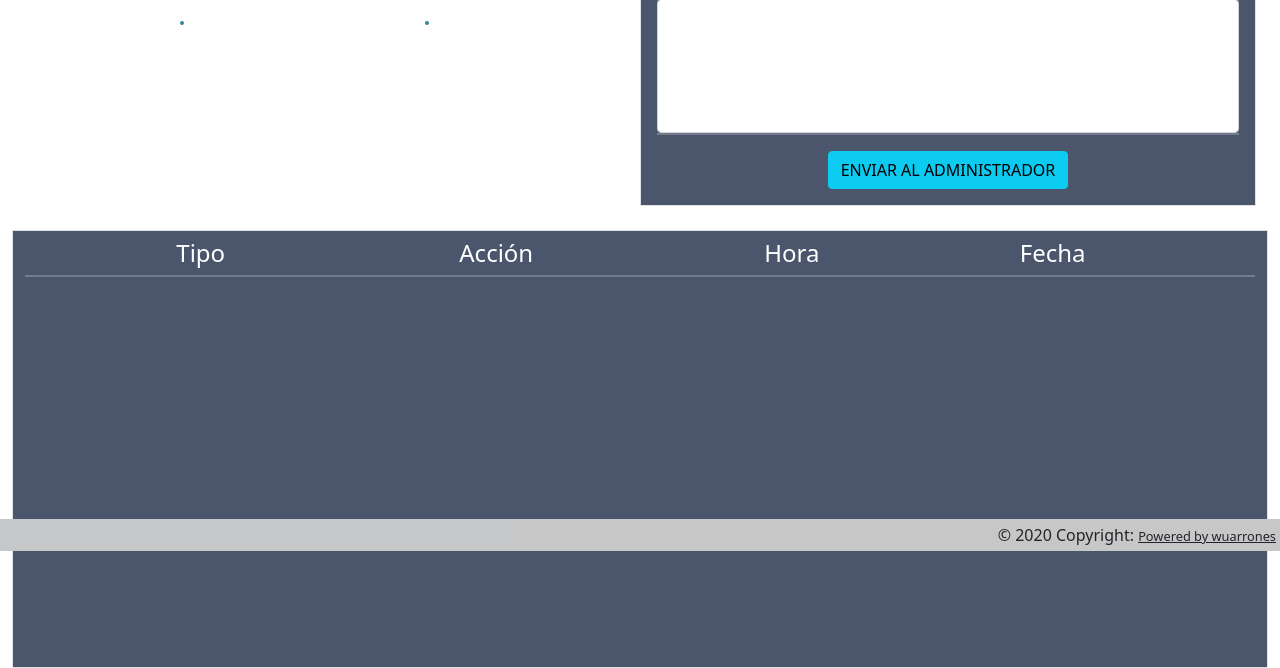
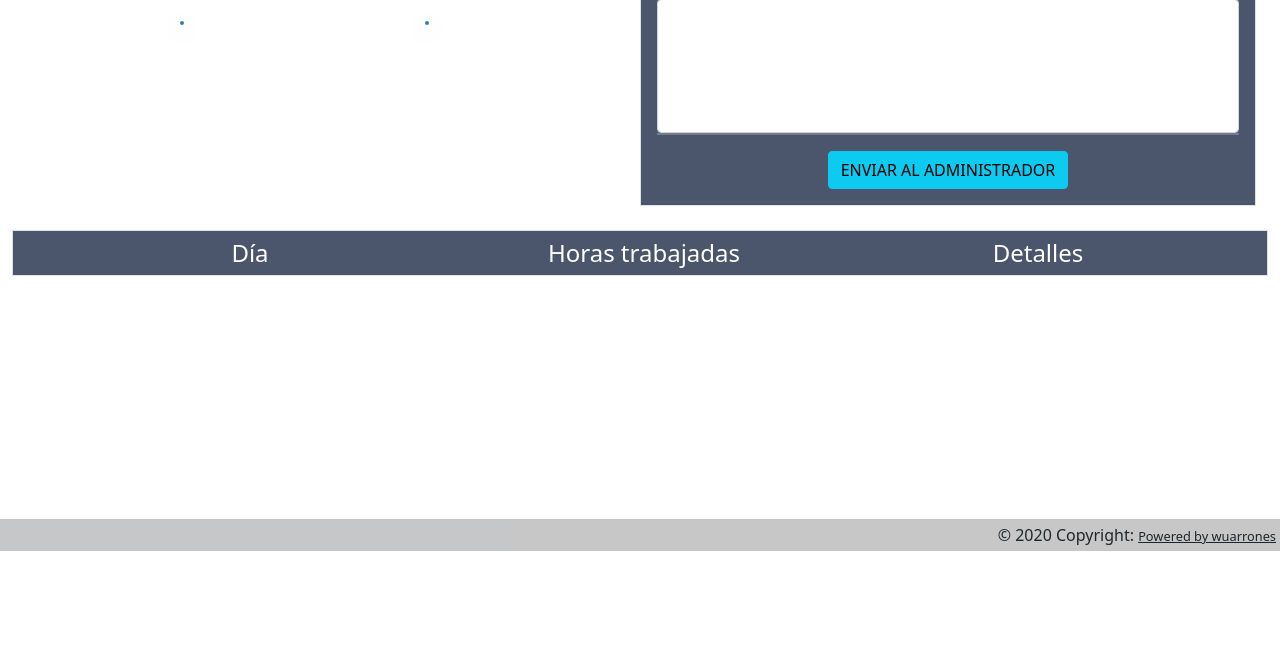
Before and after one commit to SSP-Projects/ProjectX, a Django app: template users_management/templates/middle/home.html in a window 1280 px wide. Shown: the part 249-917 px from the top of the page. After the commit the page ends 800 px from the top, so only its background shows below. Run offline with Django 3.2, Linux system fonts and the light colour scheme; the template is opened without the code that fills it: values that come from a table or form of the project are taken from there, others are empty; some libraries are stand-ins or nearby versions.

Commit message:
before merge

```diff
--- a/static/js/home.js
+++ b/static/js/home.js
@@ -1,6 +1,6 @@
-var textToShowInModal = "default"
-var data = {}
-var workingStatus
+var textToShowInModal = "default";
+var data = {};
+var workingStatus;
 
 function confirmation_modal_event_function(event) {
     //var button = $(event.relatedTarget) // Button that triggered the modal
@@ -8,55 +8,59 @@ function confirmation_modal_event_function(event) {
     //document.getElementById("type").value = recipient
     //var modal = $(this)
     //console.log(modal.find('.modal-title'))
-    $("#modal_title").text(textToShowInModal)
+    $("#modal_title").text(textToShowInModal);
 }
 
 function on_click_work_button_event_function(event) {
-    console.log(workingStatus)
+    console.log(workingStatus);
     if (workingStatus == "isntWorking") {
         data = {
-            'state': 0,
-            'interaction_type': "work",
-        }
-        textToShowInModal = "¿Entrar al trabajo?"
+            state: 0,
+            interaction_type: "work",
+        };
+        textToShowInModal = "¿Entrar al trabajo?";
     } else if (workingStatus == "isWorking") {
         data = {
-            'state': 1,
-            'interaction_type': "work",
-        }
-        textToShowInModal = "¿Salir del trabajo?"
-        $("#break-button").prop('disabled', false)
+            state: 1,
+            interaction_type: "work",
+        };
+        textToShowInModal = "¿Salir del trabajo?";
+        $("#break-button").prop("disabled", false);
     } else if (workingStatus == "breaking") {
-        alert("No puedes salir del trabajo sin haber salido del descanso")
+        alert("No puedes salir del trabajo sin haber salido del descanso");
     }
 }
 
 function on_click_break_button_event_function(event) {
     if (workingStatus == "isntWorking") {
-        alert("No puedes entrar al descanso si no estas trabajando")
+        alert("No puedes entrar al descanso si no estas trabajando");
     } else if (workingStatus == "isWorking") {
         data = {
-            'state': 0,
-            'interaction_type': "break",
-        }
-        textToShowInModal = "¿Entrar al descanso?"
-
+            state: 0,
+            interaction_type: "break",
+        };
+        textToShowInModal = "¿Entrar al descanso?";
     } else if (workingStatus == "breaking") {
         data = {
-            'state': 1,
-            'interaction_type': "break",
-        }
-        textToShowInModal = "¿Salir del descanso?"
+            state: 1,
+            interaction_type: "break",
+        };
+        textToShowInModal = "¿Salir del descanso?";
     }
 }
 
 function on_click_confirmation_button_event_function(event) {
-    ajax_to_post_data("insert_job_interaction/", data, success_function = on_success_on_click_confirmation_button_event_function, action_on_end = location.reload);
+    ajax_to_post_data(
+        "insert_job_interaction/",
+        data,
+        (success_function = on_success_on_click_confirmation_button_event_function),
+        (action_on_end = location.reload)
+    );
 }
 
 function on_success_refresh_interactions(data) {
-    $("#register_container").empty()
-    data.forEach(interaction => {
+    $("#register_container").empty();
+    data.forEach((interaction) => {
         //RESOLV FIELDS
 
         date = new Date(interaction.fields.date_time);
@@ -65,42 +69,47 @@ function on_success_refresh_interactions(data) {
         dt = date.getDate();
 
         if (dt < 10) {
-            dt = '0' + dt;
+            dt = "0" + dt;
         }
         if (month < 10) {
-            month = '0' + month;
+            month = "0" + month;
         }
-        dateResolved = year + '-' + month + '-' + dt
-        timeResolved = date.toLocaleTimeString('es-ES')
+        dateResolved = dt + "-" + month + "-" + year;
+        timeResolved = date.toLocaleTimeString("es-ES");
 
-        interactionTypeResolved = ""
+        interactionTypeResolved = "";
         if (interaction.fields.interaction_type == "work") {
-            interactionTypeResolved = "Trabajo"
+            interactionTypeResolved = "Trabajo";
         } else {
-            interactionTypeResolved = "Descanso"
+            interactionTypeResolved = "Descanso";
         }
 
-        stateResolved = ""
+        stateResolved = "";
         if (interaction.fields.state == 0) {
-            stateResolved = "Entrada"
+            stateResolved = "Entrada";
         } else {
-            stateResolved = "Salida"
+            stateResolved = "Salida";
         }
 
-        $("#register_container").append(`
-        <div  class="container-fluid background-grey font-black row m-1  py-1">
-            <h5 class="col-3">` + interactionTypeResolved + `</h5>
-            <h5 class="col-3">` + stateResolved + `</h5>
-            <h5 class="col-3">` + timeResolved + `</h5>
-            <div class="col-3 container-fluid row">
-            <h5 class="col-10">` + dateResolved + `</h5>
-            </div>
-        </div>`);
+        $("#register_container").append(
+            `
+        <div class="container-fluid background-grey font-black row m-1  py-1">
+            <h5 class="col-4">` +
+                dateResolved +
+                `</h5>
+            <h5 class="col-4">` +
+                stateResolved +
+                `</h5>
+            <h5 class="col-4">` +
+                timeResolved +
+                `</h5>
+        </div>`
+        );
     });
 }
 //GET DE LAS INTERACCIONES
 function refreshInteractions() {
-    ajax_to_get_data("get_employee_job_interactions/", data, success_function = on_success_refresh_interactions);
+    ajax_to_get_data("get_employee_job_interactions/", data, (success_function = on_success_refresh_interactions));
 }
 
 function on_success_on_click_confirm_send_event_function() {
@@ -126,7 +135,7 @@ function on_click_confirm_send_event_function(event) {
         notification_type: n.options[n.selectedIndex].value,
         notification_desc: desc.value,
     };
-    ajax_to_post_data("notification_ad/", data, success_function = on_success_on_click_confirm_send_event_function);
+    ajax_to_post_data("notification_ad/", data, (success_function = on_success_on_click_confirm_send_event_function));
 }
 
 function on_success_refresh_notifications(data) {
@@ -147,25 +156,23 @@ function on_success_refresh_notifications(data) {
 }
 
 function refresh_notifications() {
-    ajax_to_get_data("get_notifications/", "", success_function = on_success_refresh_notifications);
+    ajax_to_get_data("get_notifications/", "", (success_function = on_success_refresh_notifications));
 }
 
-
-
 function on_success_show_notification(data) {
-    notification_type = document.getElementById("show_notification_type")
-    notification_desc = document.getElementById("show_notification_description")
-    set_as_viewed = document.getElementById("set_as_viewed")
-    notification_type.innerHTML = data.type
-    notification_desc.value = data.desc
-    set_as_viewed.value = data.notification
+    notification_type = document.getElementById("show_notification_type");
+    notification_desc = document.getElementById("show_notification_description");
+    set_as_viewed = document.getElementById("set_as_viewed");
+    notification_type.innerHTML = data.type;
+    notification_desc.value = data.desc;
+    set_as_viewed.value = data.notification;
 }
 
 function show_notification(notification) {
     data = {
         id: notification.id,
     };
-    ajax_to_get_data("get_notification_to_show_/", data, success_function = on_success_show_notification);
+    ajax_to_get_data("get_notification_to_show_/", data, (success_function = on_success_show_notification));
 }
 
 function on_success_on_click_set_as_viewed_notification() {
@@ -176,10 +183,9 @@ function on_click_set_as_viewed_notification() {
     data = {
         id: document.getElementById("set_as_viewed").value,
     };
-    ajax_to_post_data("set_notification_as_viewed/", data, success_function = on_success_on_click_set_as_viewed_notification);
+    ajax_to_post_data("set_notification_as_viewed/", data, (success_function = on_success_on_click_set_as_viewed_notification));
 }
 
-
-refreshInteractions()
+refreshInteractions();
 refresh_notifications();
 setInterval(refresh_notifications, 300000);
--- a/users_management/templates/middle/home.html
+++ b/users_management/templates/middle/home.html
@@ -28,28 +28,31 @@
         </div>
     </section>
 </section>
-<section class="container-fluid d-flex flex-wrap justify-content-center text-center font-white mt-4 ">
-    <div class="container-fluid background-blue  border">
+<section class="container-fluid d-flex flex-wrap justify-content-center text-center font-white mt-4">
+    <div class="container-fluid background-blue border">
         <div class="container-fluid row mx-1  py-2 ">
-            <h4 class="col-3 my-0">Tipo</h4>
-            <h4 class="col-3 my-0">Acción</h4>
-            <h4 class="col-3 my-0">Hora</h4>
+            <h4 class="col-4 my-0">Día</h4>
+            <h4 class="col-4 my-0">Horas trabajadas</h4>
+            <h4 class="col-4 my-0">Detalles</h4>
+            <!--
             <div class="col-3 container-fluid row">
+
                 <h4 class="col-10 my-0">Fecha</h4>
-                <!--
+
             <img class="col-2" id="refreshButton" src="{% static 'media/images/refresh_button.png' %}"  alt="refresh">
 
-          -->
+
                 <script src="https://cdn.lordicon.com/libs/frhvbuzj/lord-icon-2.0.2.js"></script>
                 <a class="col-2" href="#" id="#refreshButton">
                     <lord-icon src="https://cdn.lordicon.com/krmfspeu.json" trigger="click" colors="primary:#16a9c7,secondary:#86c716" stroke="68" scale="60" axis-x="49" style="width:60px;height:40px">
                     </lord-icon>
                 </a>
+                -->
             </div>
 
         </div>
         <hr>
-        <div id="register_container">
+        <div id="register_container" class="container-fluid row">
 
         </div>
         <br>
--- a/users_management/views.py
+++ b/users_management/views.py
@@ -80,11 +80,26 @@ def get_employee_actual_status(request):
     return HttpResponse(json.dumps({"employeeStatus":actual_employee.work_status}), content_type="application/json")
 
 def getEmployeeInteractions(request):
-
     actual_employee = Employee.objects.get(user=request.user)
     if actual_employee != None:
+        to_return = []
+        days = {}
+        #day-total_hours-details
+        #type-hour
+
         employee_interactions = Interaction.objects.filter(employee = actual_employee).order_by('-date_time')
-        interactions_json = serializers.serialize('json',employee_interactions)
+        #for interaction in employee_interactions:
+        #    days[interaction.date_time.date()]
+        #get total hours ordered by day
+        for interaction in employee_interactions:
+            print(interaction.interaction_type, interaction.state)
+            try:
+                days[str(interaction.date_time.date())].append(str(interaction.date_time.time())[:8])
+            except:
+                days[str(interaction.date_time.date())] = [str(interaction.date_time.time())[:8]]
+        print(days)
+        interactions_json = serializers.serialize('json', employee_interactions)
+
         return HttpResponse(interactions_json, content_type="application/json")
     return redirect("/")
 
```
